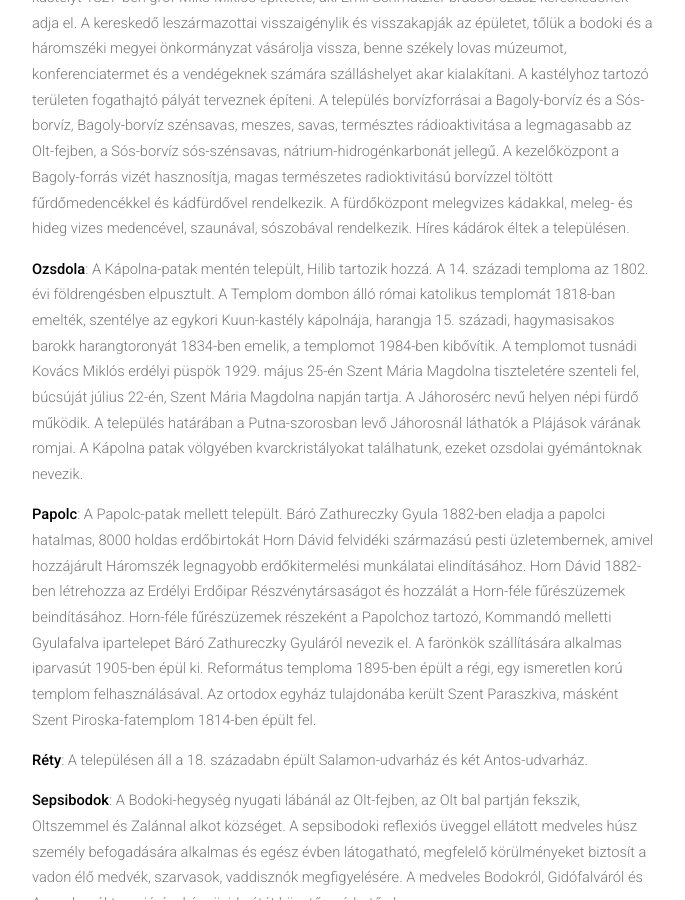
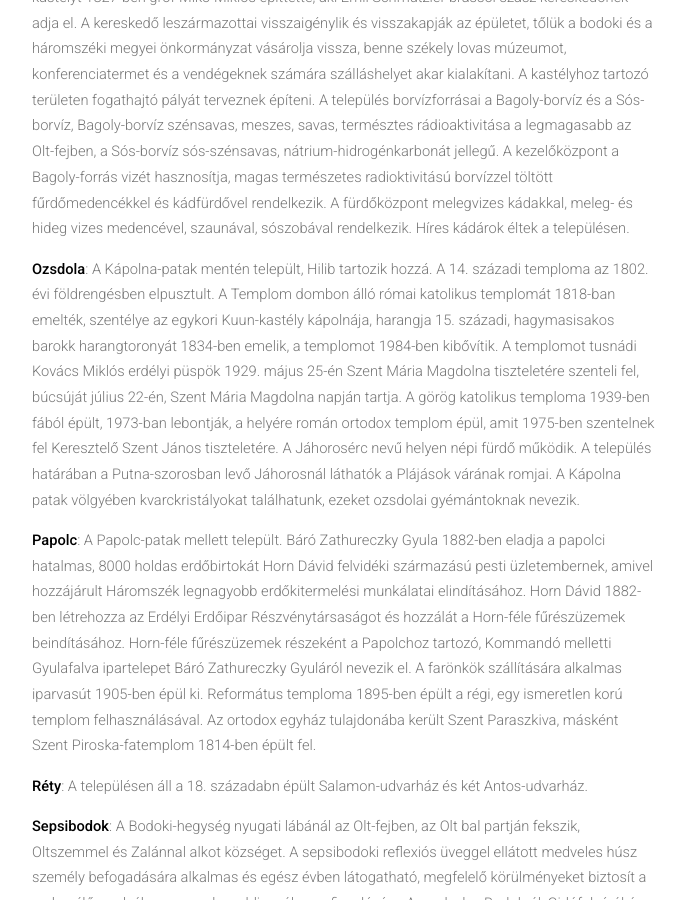
Before and after one commit to siculia/siculia.github.io, a Jekyll site: the page built from siculia-haromszek.html, in a window 1280 px wide and 900 px high, scrolled down 13512 px. Shown: the whole window, without its empty margins (128-813 px from the left). Built offline with Jekyll 4.4.1, drawn with Linux system fonts in a browser that asks for light colours; nearby versions of some CDN libraries; library files that are not in the unit come from our copies.

Commit message:
Ozsdola++

```diff
--- a/siculia-haromszek.html
+++ b/siculia-haromszek.html
@@ -94,7 +94,7 @@ layout: default
 							<p style="text-align: left;"><b>Nyújtód</b>: Régi temploma a 15. században épült, kőböl faragott szenteltvíztartóján az 1553-as évszám szerepel. A templomot az 1802-es földrengés megrongálja, 1821-ben kijavítják. A templomot cseréppel fedett kőfal veszi körbe, templomtornya 1863-1872 között épült. Búcsúja június 27-én, Szent László király napján van.</p>
 							<p style="text-align: left;"><b>Ojtoz</b>: Római katolikus temploma 1824-ben épült, búcsúja január 20-án Szent Fábián és Sebestyén napján van. A falutól két kilométerre északkeletre, a Rakottyás sziklagerincén áll a Rákóczi-vár. A település közelében lévő halastavakban pisztrángokat tenyésztenek.</p>
 							<p style="text-align: left;"><b>Oltszem</b>: Az Olt völgyében fekszik, közigazgatásilag Bodok községhez tartozik. Az oltszemi Mikó-kastélyt 1827-ben gróf Mikó Miklós építtette, aki Emil Schmutzler brassói szász kereskedőnek adja el. A kereskedő leszármazottai visszaigénylik és visszakapják az épületet, tőlük a bodoki és a háromszéki megyei önkormányzat vásárolja vissza, benne székely lovas múzeumot, konferenciatermet és a vendégeknek számára szálláshelyet akar kialakítani. A kastélyhoz tartozó területen fogathajtó pályát terveznek építeni. A település borvízforrásai a Bagoly-borvíz és a Sós-borvíz, Bagoly-borvíz szénsavas, meszes, savas, természtes rádioaktivitása a legmagasabb az Olt-fejben, a Sós-borvíz sós-szénsavas, nátrium-hidrogénkarbonát jellegű. A kezelőközpont a Bagoly-forrás vizét hasznosítja, magas természetes radioktivitású borvízzel töltött fűrdőmedencékkel és kádfürdővel rendelkezik. A fürdőközpont melegvizes kádakkal, meleg- és hideg vizes medencével, szaunával, sószobával rendelkezik. Híres kádárok éltek a településen.</p>
-							<p style="text-align: left;"><b>Ozsdola</b>: A Kápolna-patak mentén települt, Hilib tartozik hozzá. A 14. századi temploma az 1802. évi földrengésben elpusztult. A Templom dombon álló római katolikus templomát 1818-ban emelték, szentélye az egykori Kuun-kastély kápolnája, harangja 15. századi, hagymasisakos barokk harangtoronyát 1834-ben emelik, a templomot 1984-ben kibővítik. A templomot tusnádi Kovács Miklós erdélyi püspök 1929. május 25-én Szent Mária Magdolna tiszteletére szenteli fel, búcsúját július 22-én, Szent Mária Magdolna napján tartja. A Jáhorosérc nevű helyen népi fürdő működik. A település határában a Putna-szorosban levő Jáhorosnál láthatók a Plájások várának romjai. A Kápolna patak völgyében kvarckristályokat találhatunk, ezeket ozsdolai gyémántoknak nevezik.</p>
+							<p style="text-align: left;"><b>Ozsdola</b>: A Kápolna-patak mentén települt, Hilib tartozik hozzá. A 14. századi temploma az 1802. évi földrengésben elpusztult. A Templom dombon álló római katolikus templomát 1818-ban emelték, szentélye az egykori Kuun-kastély kápolnája, harangja 15. századi, hagymasisakos barokk harangtoronyát 1834-ben emelik, a templomot 1984-ben kibővítik. A templomot tusnádi Kovács Miklós erdélyi püspök 1929. május 25-én Szent Mária Magdolna tiszteletére szenteli fel, búcsúját július 22-én, Szent Mária Magdolna napján tartja. A  görög katolikus temploma 1939-ben fából épült, 1973-ban lebontják, a helyére román ortodox templom épül, amit 1975-ben szentelnek fel Keresztelő Szent János tiszteletére. A Jáhorosérc nevű helyen népi fürdő működik. A település határában a Putna-szorosban levő Jáhorosnál láthatók a Plájások várának romjai. A Kápolna patak völgyében kvarckristályokat találhatunk, ezeket ozsdolai gyémántoknak nevezik.</p>
 							<p style="text-align: left;"><b>Papolc</b>: A Papolc-patak mellett települt. Báró Zathureczky Gyula 1882-ben eladja a papolci hatalmas, 8000 holdas erdőbirtokát Horn Dávid felvidéki származású pesti üzletembernek, amivel hozzájárult Háromszék legnagyobb erdőkitermelési munkálatai elindításához. Horn Dávid 1882-ben létrehozza az Erdélyi Erdőipar Részvénytársaságot és hozzálát a Horn-féle fűrészüzemek beindításához. Horn-féle fűrészüzemek részeként a Papolchoz tartozó, Kommandó melletti Gyulafalva ipartelepet Báró Zathureczky Gyuláról nevezik el. A farönkök szállítására alkalmas iparvasút 1905-ben épül ki. Református temploma 1895-ben épült a régi, egy ismeretlen korú templom felhasználásával. Az ortodox egyház tulajdonába került Szent Paraszkiva, másként Szent Piroska-fatemplom 1814-ben épült fel.</p>
 							<p style="text-align: left;"><b>Réty</b>: A településen áll a 18. századabn épült Salamon-udvarház és két Antos-udvarház.</p>
 							<p style="text-align: left;"><b>Sepsibodok</b>: A Bodoki-hegység nyugati lábánál az Olt-fejben, az Olt bal partján fekszik, Oltszemmel és Zalánnal alkot községet. A sepsibodoki reflexiós üveggel ellátott medveles húsz személy befogadására alkalmas és egész évben látogatható, megfelelő körülményeket biztosít a vadon élő medvék, szarvasok, vaddisznók megfigyelésére.  A medveles Bodokról, Gidófalváról és Angyalosról terepjáróval és rövid sétát követően érhető el.</p>
```
